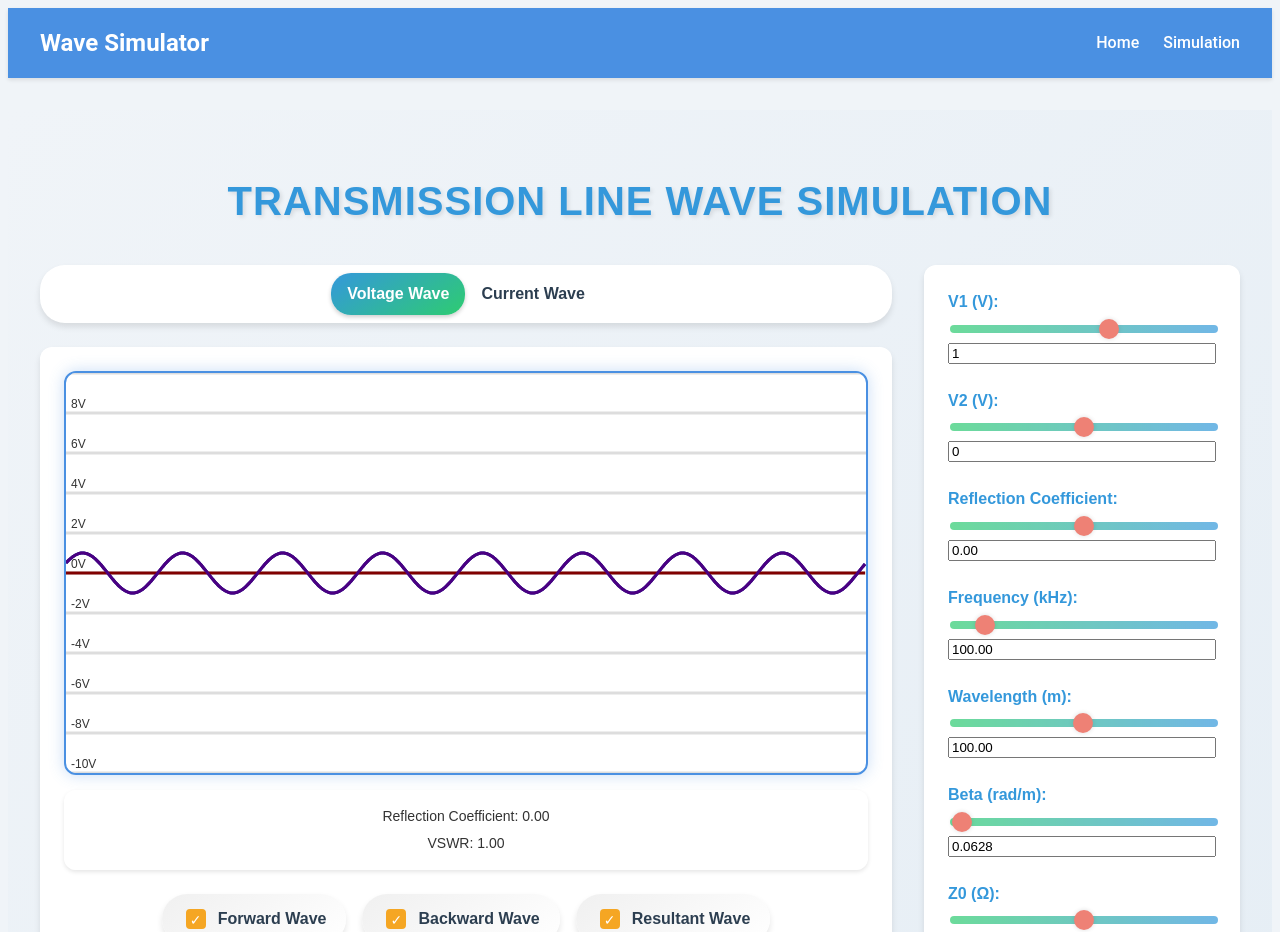
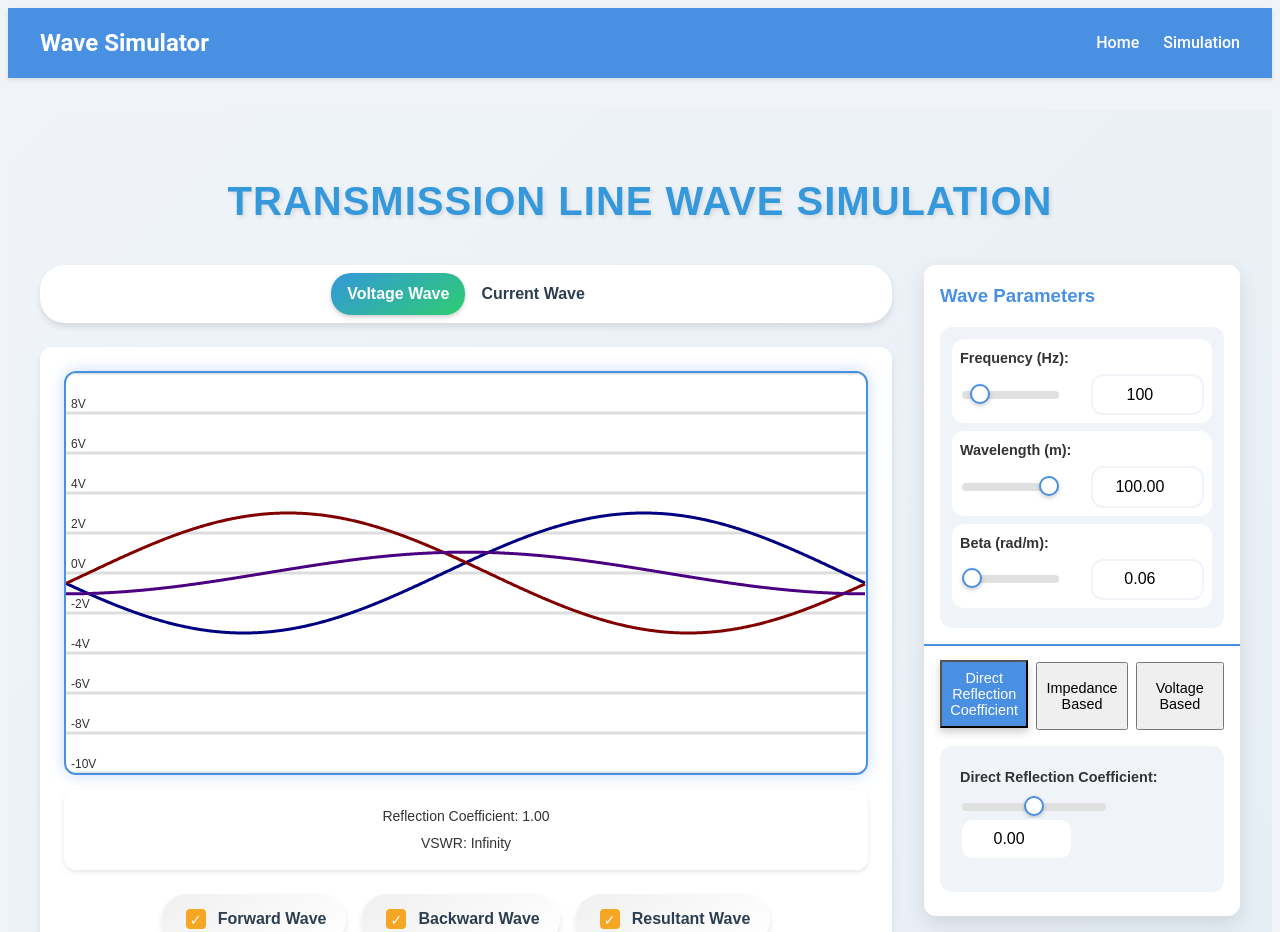
Before and after one commit to AdityaAbhilash/Standing-Travelling-wave-stimulation, a React (Vite) app in the folder frontend/: page /transmission-line in a window 1280 px wide. Shown: the top 932 px of the page. Built offline with nearby package versions, Linux system fonts and the light colour scheme.

Commit message:
second commit

```diff
--- a/frontend/src/components/ControlPanel.jsx
+++ b/frontend/src/components/ControlPanel.jsx
@@ -5,87 +5,279 @@ const ControlPanel = ({
   v1, setV1, v2, setV2, frequency, setFrequency, wavelength, setWavelength, beta, setBeta,
   z0, setZ0, minVoltage, maxVoltage
 }) => {
-  const [reflectionCoefficient, setReflectionCoefficient] = useState(0);
+  // Separate reflection coefficients for each mode
+  const [directReflectionCoeff, setDirectReflectionCoeff] = useState(0);
+  const [impedanceReflectionCoeff, setImpedanceReflectionCoeff] = useState(0);
+  const [voltageReflectionCoeff, setVoltageReflectionCoeff] = useState(0);
 
+  const [zL, setZL] = useState(z0);
+  const [activeMode, setActiveMode] = useState('reflection');
+  const [isUpdating, setIsUpdating] = useState(false);
+
+  // Initialize default values
   useEffect(() => {
-    // Update reflection coefficient when V1 or V2 changes
-    const newReflectionCoefficient = v2 / v1;
-    setReflectionCoefficient(newReflectionCoefficient);
-  }, [v1, v2]);
+    setV1(3);
+    setV2(3);
+  }, []);
 
-  const handleInputChange = (setter, value) => {
-    const numValue = Number(value);
-    setter(numValue);
+  // Handle impedance mode calculations
+  useEffect(() => {
+    if (isUpdating || activeMode !== 'impedance') return;
+    setIsUpdating(true);
+
+    if (z0 !== 0) {
+      const newReflectionCoeff = (zL - z0) / (zL + z0);
+      setImpedanceReflectionCoeff(newReflectionCoeff);
+
+      // Update V2 based on impedance reflection coefficient
+      const newV2 = v1 * newReflectionCoeff;
+      if (Math.abs(newV2) <= Math.abs(v1)) {
+        setV2(newV2);
+      }
+    }
+
+    setIsUpdating(false);
+  }, [z0, zL, activeMode]);
+
+  // Handle voltage mode calculations
+  useEffect(() => {
+    if (isUpdating || activeMode !== 'voltage') return;
+    setIsUpdating(true);
+
+    if (v1 !== 0) {
+      const newReflectionCoeff = v2 / v1;
+      setVoltageReflectionCoeff(newReflectionCoeff);
+    }
+
+    setIsUpdating(false);
+  }, [v1, v2, activeMode]);
+
+  // Handlers for each mode
+  const handleDirectReflectionChange = (value) => {
+    const newReflectionCoeff = Number(value);
+    if (newReflectionCoeff >= -1 && newReflectionCoeff <= 1) {
+      setDirectReflectionCoeff(newReflectionCoeff);
+      const newV2 = v1 * newReflectionCoeff;
+      if (Math.abs(newV2) <= Math.abs(v1)) {
+        setV2(newV2);
+      }
+    }
   };
 
-  const handleSliderChange = (setter, value, min, max) => {
-    const numValue = Number(value);
-    setter(Math.min(Math.max(numValue, min), max));
+  const handleZLChange = (value) => {
+    const newZL = Number(value);
+    if (newZL >= 0) {
+      setZL(newZL);
+    }
+  };
+
+  const handleZ0Change = (value) => {
+    const newZ0 = Number(value);
+    if (newZ0 > 0) {
+      setZ0(newZ0);
+    }
   };
 
   const handleV1Change = (value) => {
     const newV1 = Number(value);
     setV1(newV1);
-    checkV2NotGreaterThanV1(newV1, v2);
   };
 
   const handleV2Change = (value) => {
     const newV2 = Number(value);
-    checkV2NotGreaterThanV1(v1, newV2);
-  };
-
-  const handleReflectionCoefficientChange = (value) => {
-    const newReflectionCoefficient = Number(value);
-    setReflectionCoefficient(newReflectionCoefficient);
-    // Update V2 based on the new reflection coefficient
-    const newV2 = v1 * newReflectionCoefficient;
-    checkV2NotGreaterThanV1(v1, newV2);
-  };
-
-  const checkV2NotGreaterThanV1 = (newV1, newV2) => {
-    if (Math.abs(newV2) > Math.abs(newV1)) {
-      Swal.fire({
-        title: 'Error!',
-        text: 'The magnitude of V2 cannot be greater than the magnitude of V1.',
-        icon: 'error',
-        confirmButtonText: 'OK'
-      });
-    } else {
+    if (Math.abs(newV2) <= Math.abs(v1)) {
       setV2(newV2);
     }
   };
 
-  // Add this new function to handle wavelength changes
+  // Handle wavelength changes
   const handleWavelengthChange = (value) => {
     const newWavelength = Number(value);
+    if (newWavelength > 0) {
       setWavelength(newWavelength);
-    // Update beta when wavelength changes
-    setBeta(2 * Math.PI / newWavelength);
+      // Update beta according to β = 2π/λ
+      const newBeta = (2 * Math.PI / newWavelength);
+      setBeta(Number(newBeta.toFixed(2)));
+    }
   };
 
-  // Add this new function to handle beta changes
+  // Handle beta changes
   const handleBetaChange = (value) => {
     const newBeta = Number(value);
+    if (newBeta > 0) {
       setBeta(newBeta);
-    // Update wavelength when beta changes
-    setWavelength(2 * Math.PI / newBeta);
+      // Update wavelength according to λ = 2π/β
+      const newWavelength = (2 * Math.PI / newBeta);
+      setWavelength(Number(newWavelength.toFixed(2)));
+    }
   };
 
   return (
     <div className="control-panel">
+      <div className="control-panel-header">
+        <h3>Wave Parameters</h3>
+        <div className="wave-parameters-controls">
+          <div className="control">
+            <label>Frequency (Hz):</label>
+            <div className="input-group">
+              <input
+                type="range"
+                min="1"
+                max="1000"
+                step="1"
+                value={frequency}
+                onChange={(e) => setFrequency(Number(e.target.value))}
+              />
+              <input
+                type="number"
+                value={frequency}
+                onChange={(e) => setFrequency(Number(e.target.value))}
+                min="1"
+                max="1000"
+              />
+            </div>
+          </div>
+
+          <div className="control">
+            <label>Wavelength (m):</label>
+            <div className="input-group">
+              <input
+                type="range"
+                min="1"
+                max="20"
+                step="0.5"
+                value={wavelength}
+                onChange={(e) => handleWavelengthChange(e.target.value)}
+              />
+              <input
+                type="number"
+                value={Number(wavelength).toFixed(2)}
+                onChange={(e) => handleWavelengthChange(e.target.value)}
+              />
+            </div>
+          </div>
+
+          <div className="control">
+            <label>Beta (rad/m):</label>
+            <div className="input-group">
+              <input
+                type="range"
+                min="0.5"
+                max="6.28"
+                step="0.1"
+                value={beta}
+                onChange={(e) => handleBetaChange(e.target.value)}
+              />
+              <input
+                type="number"
+                value={Number(beta).toFixed(2)}
+                onChange={(e) => handleBetaChange(e.target.value)}
+              />
+            </div>
+          </div>
+        </div>
+      </div>
+
+      <div className="control-panel-content">
+        <div className="mode-selector">
+          <button
+            className={`mode-btn ${activeMode === 'reflection' ? 'active' : ''}`}
+            onClick={() => setActiveMode('reflection')}
+          >
+            Direct Reflection Coefficient
+          </button>
+          <button
+            className={`mode-btn ${activeMode === 'impedance' ? 'active' : ''}`}
+            onClick={() => setActiveMode('impedance')}
+          >
+            Impedance Based
+          </button>
+          <button
+            className={`mode-btn ${activeMode === 'voltage' ? 'active' : ''}`}
+            onClick={() => setActiveMode('voltage')}
+          >
+            Voltage Based
+          </button>
+        </div>
+
+        {activeMode === 'reflection' && (
+          <div className="control-section">
+            <div className="control">
+              <label>Direct Reflection Coefficient:</label>
+              <input
+                type="range"
+                min="-1"
+                max="1"
+                step="0.01"
+                value={directReflectionCoeff}
+                onChange={(e) => handleDirectReflectionChange(e.target.value)}
+              />
+              <input
+                type="number"
+                value={directReflectionCoeff.toFixed(2)}
+                onChange={(e) => handleDirectReflectionChange(e.target.value)}
+                step="0.01"
+                min="-1"
+                max="1"
+              />
+            </div>
+          </div>
+        )}
+
+        {activeMode === 'impedance' && (
+          <div className="control-section">
+            <div className="control">
+              <label>Z0 (Ω):</label>
+              <input
+                type="range"
+                min="0"
+                max="10"
+                step="0.1"
+                value={z0}
+                onChange={(e) => handleZ0Change(e.target.value)}
+              />
+              <input
+                type="number"
+                value={z0.toFixed(2)}
+                onChange={(e) => handleZ0Change(e.target.value)}
+                step="0.1"
+              />
+            </div>
+            <div className="control">
+              <label>Load Impedance ZL (Ω):</label>
+              <input
+                type="range"
+                min="0.0"
+                max="20"
+                step="0.1"
+                value={zL}
+                onChange={(e) => handleZLChange(e.target.value)}
+              />
+              <input
+                type="number"
+                value={zL.toFixed(2)}
+                onChange={(e) => handleZLChange(e.target.value)}
+                step="0.1"
+              />
+            </div>
+          </div>
+        )}
+
+        {activeMode === 'voltage' && (
+          <div className="control-section">
             <div className="control">
               <label>V1 (V):</label>
               <input
                 type="range"
-          min={minVoltage}
-          max={maxVoltage}
+                min="-5"
+                max="5"
                 step="0.1"
                 value={v1}
                 onChange={(e) => handleV1Change(e.target.value)}
               />
               <input
                 type="number"
-          value={v1}
+                value={v1.toFixed(2)}
                 onChange={(e) => handleV1Change(e.target.value)}
                 step="0.1"
               />
@@ -94,107 +286,21 @@ const ControlPanel = ({
               <label>V2 (V):</label>
               <input
                 type="range"
-          min={minVoltage}
-          max={maxVoltage}
+                min={-Math.abs(v1)}
+                max={Math.abs(v1)}
                 step="0.1"
                 value={v2}
                 onChange={(e) => handleV2Change(e.target.value)}
               />
               <input
                 type="number"
-          value={v2}
+                value={v2.toFixed(2)}
                 onChange={(e) => handleV2Change(e.target.value)}
                 step="0.1"
               />
             </div>
-      <div className="control">
-        <label>Reflection Coefficient:</label>
-        <input
-          type="range"
-          min="-1"
-          max="1"
-          step="0.01"
-          value={reflectionCoefficient}
-          onChange={(e) => handleReflectionCoefficientChange(e.target.value)}
-        />
-        <input
-          type="number"
-          value={reflectionCoefficient.toFixed(2)}
-          onChange={(e) => handleReflectionCoefficientChange(e.target.value)}
-          step="0.01"
-          min="-1"
-          max="1"
-        />
           </div>
-      <div className="control">
-        <label>Frequency (kHz):</label>
-        <input
-          type="range"
-          min="0"
-          max="1000"
-          step="1"
-          value={frequency}
-          onChange={(e) => handleInputChange(setFrequency, e.target.value)}
-        />
-        <input
-          type="number"
-          value={frequency.toFixed(2)}
-          onChange={(e) => handleInputChange(setFrequency, e.target.value)}
-          step="0.01"
-        />
-      </div>
-      <div className="control">
-        <label>Wavelength (m):</label>
-        <input
-          type="range"
-          min="1"
-          max="200"
-          step="1"
-          value={wavelength}
-          onChange={(e) => handleWavelengthChange(e.target.value)}
-        />
-        <input
-          type="number"
-          value={wavelength.toFixed(2)}
-          onChange={(e) => handleWavelengthChange(e.target.value)}
-          step="0.1"
-        />
-      </div>
-      <div className="control">
-        <label>Beta (rad/m):</label>
-        <input
-          type="range"
-          min="0.01"
-          max="6.28"
-          step="0.01"
-          value={beta}
-          onChange={(e) => handleBetaChange(e.target.value)}
-        />
-        <input
-          type="number"
-          value={beta.toFixed(4)}
-          onChange={(e) => handleBetaChange(e.target.value)}
-          step="0.01"
-        />
-      </div>
-      <div className="control">
-        <label>Z0 (Ω):</label>
-        <input
-          type="range"
-          min="0"
-          max="10"
-          step="0.1"
-          value={z0}
-          onChange={(e) => handleInputChange(setZ0, e.target.value)}
-        />
-        <input
-          type="number"
-          value={z0}
-          onChange={(e) => handleInputChange(setZ0, e.target.value)}
-          step="0.1"
-          min="0"
-          max="10"
-        />
+        )}
       </div>
     </div>
   );
--- a/frontend/src/styles/TransmissionLine.css
+++ b/frontend/src/styles/TransmissionLine.css
@@ -48,9 +48,9 @@
 
   .main-content {
     display: flex;
-    flex-direction: row;
     gap: 2rem;
     align-items: stretch;
+    min-height: 80vh;
   }
 
   .wave-section {
@@ -64,50 +64,129 @@
     border-radius: var(--tl-border-radius);
     padding: 1.5rem;
     box-shadow: var(--tl-box-shadow);
-    overflow: hidden;
-    position: relative;
     height: 100%;
-    display: flex;
-    flex-direction: column;
   }
 
   .control-panel {
-    width: 300px;
+    flex: 1;
+    background: var(--card-background);
+    border-radius: var(--border-radius);
+    box-shadow: var(--box-shadow);
     display: flex;
     flex-direction: column;
-    gap: 1.5rem;
-    background-color: var(--tl-card-background);
-    border-radius: var(--tl-border-radius);
-    padding: 1.5rem;
-    box-shadow: var(--tl-box-shadow);
+    height: 100%;
+    overflow: hidden;
+  }
+
+  .control-panel-header {
+    position: sticky;
+    top: 0;
+    background: var(--card-background);
+    padding: 1rem;
+    z-index: 2;
+    border-bottom: 2px solid var(--primary-color);
+  }
+
+  .wave-parameters-controls {
+    margin-top: 0.5rem;
+    background: var(--background-color);
+    border-radius: var(--border-radius);
+    padding: 0.75rem;
+  }
+
+  .wave-parameters-controls .control {
+    margin-bottom: 0.5rem;
+    padding: 0.5rem;
+    background: var(--card-background);
+  }
+
+  .wave-parameters-controls .input-group {
+    display: flex;
+    align-items: center;
+    gap: 0.5rem;
+  }
+
+  .wave-parameters-controls input[type="range"] {
+    flex: 1;
+  }
+
+  .wave-parameters-controls input[type="number"] {
+    width: 80px;
+  }
+
+  .control-panel-content {
+    flex: 1;
+    overflow-y: auto;
+    padding: 1rem;
+  }
+
+  .control-panel h3 {
+    color: var(--primary-color);
+    margin: 0;
+    padding-bottom: 0.5rem;
+  }
+
+  .mode-selector {
+    display: flex;
+    gap: 0.5rem;
+    margin-bottom: 1rem;
+  }
+
+  .mode-btn {
+    flex: 1;
+    padding: 0.5rem;
+    font-size: 0.9rem;
+  }
+
+  .mode-btn.active {
+    background: var(--primary-color);
+    color: white;
+    transform: translateY(-2px);
+    box-shadow: 0 4px 8px rgba(0, 0, 0, 0.2);
+  }
+
+  .mode-btn:hover {
+    transform: translateY(-2px);
+    box-shadow: 0 4px 8px rgba(0, 0, 0, 0.2);
+  }
+
+  .control-section, .common-controls-section {
+    padding: 0.5rem;
+    margin-bottom: 0.5rem;
+    background: var(--background-color);
+    border-radius: var(--border-radius);
+  }
+
+  .common-controls-section h3 {
+    color: var(--primary-color);
+    margin-bottom: 1.5rem;
+    font-size: 1.2rem;
   }
 
   .control {
-    width: 100%;
-    display: flex;
-    flex-direction: column;
-    gap: 0.5rem;
+    margin-bottom: 0.75rem;
+    background: var(--background-color);
+    padding: 0.75rem;
+    border-radius: var(--border-radius);
   }
 
   .control label {
+    display: block;
+    margin-bottom: 0.25rem;
+    color: var(--text-color);
     font-weight: 600;
-    color: var(--tl-primary-color);
+    font-size: 0.9rem;
   }
 
   .control input[type="range"] {
-    width: 100%;
+    width: calc(100% - 100px);
+    height: 8px;
+    background: #e0e0e0;
+    border-radius: 4px;
+    margin-right: 1rem;
+    cursor: pointer;
     -webkit-appearance: none;
     appearance: none;
-    height: 8px;
-    background: linear-gradient(to right, var(--tl-secondary-color), var(--tl-primary-color));
-    outline: none;
-    border-radius: 4px;
-    opacity: 0.7;
-    transition: var(--tl-transition);
-  }
-
-  .control input[type="range"]:hover {
-    opacity: 1;
   }
 
   .control input[type="range"]::-webkit-slider-thumb {
@@ -115,19 +194,114 @@
     appearance: none;
     width: 20px;
     height: 20px;
-    background: var(--tl-accent-color);
+    background: white;
+    border: 2px solid var(--primary-color);
+    border-radius: 50%;
     cursor: pointer;
-    border-radius: 50%;
-    box-shadow: 0 0 5px rgba(0, 0, 0, 0.2);
+    margin-top: -7px;
+    box-shadow: 0 2px 4px rgba(0, 0, 0, 0.2);
+    transition: all 0.2s ease;
   }
 
   .control input[type="range"]::-moz-range-thumb {
     width: 20px;
     height: 20px;
-    background: var(--tl-accent-color);
+    background: white;
+    border: 2px solid var(--primary-color);
+    border-radius: 50%;
     cursor: pointer;
-    border-radius: 50%;
-    box-shadow: 0 0 5px rgba(0, 0, 0, 0.2);
+    box-shadow: 0 2px 4px rgba(0, 0, 0, 0.2);
+    transition: all 0.2s ease;
+  }
+
+  .control input[type="range"]::-webkit-slider-runnable-track {
+    width: 100%;
+    height: 8px;
+    background: linear-gradient(to right, var(--primary-color) calc((var(--value) - var(--min)) / (var(--max) - var(--min)) * 100%), #e0e0e0 0);
+    border-radius: 4px;
+  }
+
+  .control input[type="range"]::-moz-range-track {
+    width: 100%;
+    height: 8px;
+    background: linear-gradient(to right, var(--primary-color) calc((var(--value) - var(--min)) / (var(--max) - var(--min)) * 100%), #e0e0e0 0);
+    border-radius: 4px;
+  }
+
+  .control input[type="range"]:hover::-webkit-slider-thumb {
+    transform: scale(1.1);
+    background: var(--primary-color);
+    border-color: var(--primary-color);
+  }
+
+  .control input[type="range"]:focus::-webkit-slider-thumb {
+    transform: scale(1.1);
+    background: var(--primary-color);
+    border-color: var(--primary-color);
+    box-shadow: 0 0 0 3px rgba(74, 144, 226, 0.2);
+  }
+
+  .control input[type="number"] {
+    width: 90px;
+    padding: 0.6rem;
+    border: 2px solid var(--background-color);
+    border-radius: var(--border-radius);
+    font-size: 1rem;
+    text-align: center;
+    margin-left: auto;
+    transition: var(--transition);
+  }
+
+  .control input[type="number"]:focus {
+    border-color: var(--primary-color);
+    box-shadow: 0 0 0 3px rgba(74, 144, 226, 0.2);
+    outline: none;
+  }
+
+  .display-value {
+    background: var(--primary-color);
+    color: white;
+    padding: 1rem;
+    border-radius: var(--border-radius);
+    margin-top: 1rem;
+    text-align: center;
+    font-weight: 600;
+  }
+
+  .display-value p {
+    margin: 0;
+  }
+
+  /* Responsive design improvements */
+  @media (max-width: 768px) {
+    .mode-selector {
+      flex-direction: column;
+    }
+
+    .control input[type="range"] {
+      width: 100%;
+      margin-bottom: 0.5rem;
+    }
+
+    .control input[type="number"] {
+      width: 100%;
+    }
+  }
+
+  /* Animations */
+  .control-section, .common-controls-section {
+    animation: fadeIn 0.3s ease-out;
+  }
+
+  @keyframes fadeIn {
+    from {
+      opacity: 0;
+      transform: translateY(10px);
+    }
+    to {
+      opacity: 1;
+      transform: translateY(0);
+    }
   }
 
   h1 {
@@ -311,3 +485,62 @@
   .transmission-line-page {
     background: linear-gradient(135deg, var(--background-color) 0%, #e6eef5 100%);
   }
+
+  .reflection-coefficients {
+    background-color: var(--tl-card-background);
+    border-radius: var(--tl-border-radius);
+    padding: 1rem;
+    margin-top: 1rem;
+    box-shadow: var(--tl-box-shadow);
+  }
+
+  .reflection-coefficient {
+    margin: 0.5rem 0;
+    padding: 0.5rem;
+    border-radius: var(--tl-border-radius);
+    background: rgba(255, 255, 255, 0.5);
+  }
+
+  .reflection-coefficient p:first-child {
+    color: var(--tl-primary-color);
+    font-weight: 600;
+    margin-bottom: 0.25rem;
+  }
+
+  .reflection-coefficient p:last-child {
+    font-size: 1.1rem;
+    font-weight: 500;
+  }
+
+  .control .input-group {
+    display: flex;
+    align-items: center;
+    gap: 1rem;
+  }
+
+  /* Add a pseudo-element for the colored track */
+  .control input[type="range"]::before {
+    content: '';
+    position: absolute;
+    background: var(--primary-color);
+    width: var(--range-progress);
+    height: 6px;
+    border-radius: 3px;
+    top: 50%;
+    transform: translateY(-50%);
+    left: 0;
+  }
+
+  .control-panel::-webkit-scrollbar {
+    width: 8px;
+  }
+
+  .control-panel::-webkit-scrollbar-track {
+    background: var(--background-color);
+    border-radius: 4px;
+  }
+
+  .control-panel::-webkit-scrollbar-thumb {
+    background: var(--primary-color);
+    border-radius: 4px;
+  }
```
Also changed, not shown: frontend/src/components/WaveAnimation.jsx (+7 -3 lines). Lines whose indentation alone changed are shown as unchanged.
